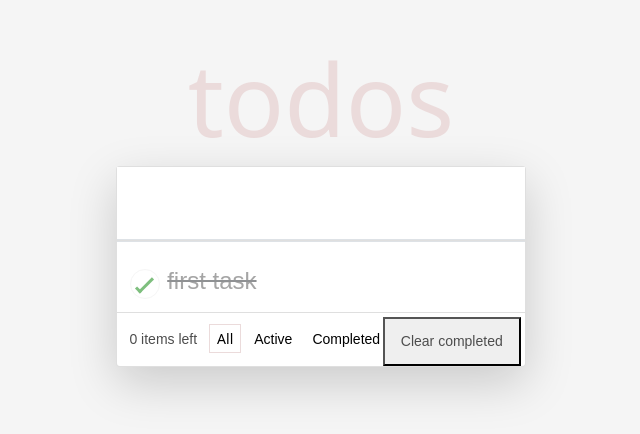
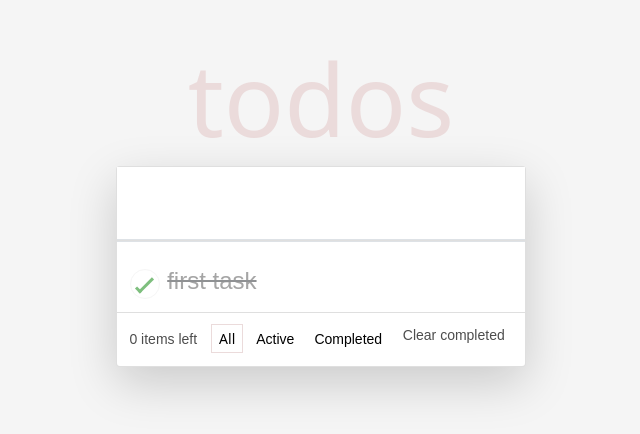
Before and after one commit to iamamanpandey/reacttodo, a React (Create React App) app: page / in a window 1280 px wide. Shown: the top 434 px of the page, without its empty margins (319-959 px from the left). Built offline with nearby package versions, Linux system fonts and the light colour scheme.

Commit message:
solve design

```diff
--- a/src/App.js
+++ b/src/App.js
@@ -113,7 +113,7 @@ function App() {
               Completed{" "}
             </button>
           </div>
-          <button
+          <a
             class="nav-item nav-link btn1"
             style={{
               marginLeft: "1%",
@@ -126,7 +126,7 @@ function App() {
             onClick={clearcompletedTodo}
 
           > Clear completed
-          </button>
+          </a>
         </div>
       </div>
     </div>
```
